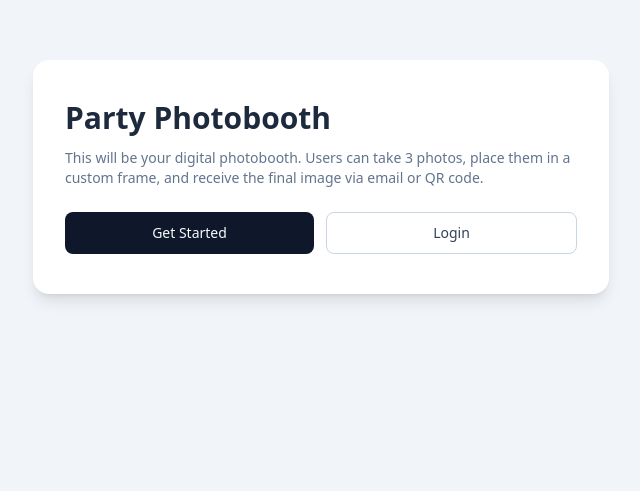
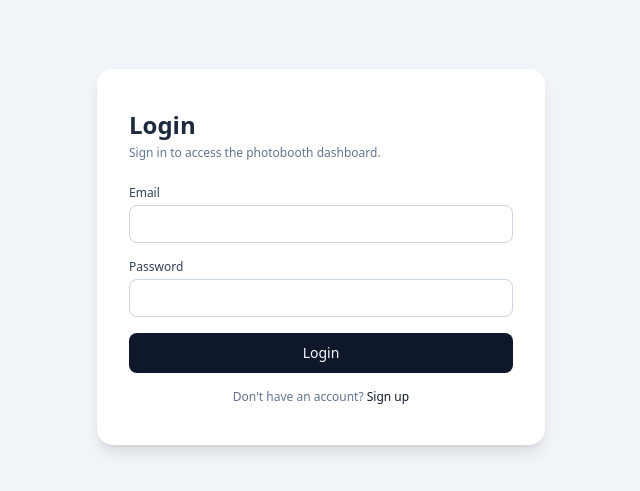
Before and after one commit to Bishru182/photobooth, a React app in the folder frontend/: page / in a window 1280 px wide. Shown: the part 143-634 px from the top of the page, without its empty margins (319-959 px from the left). Built offline with nearby package versions, Linux system fonts and the light colour scheme; the HTML template or start-up script is replaced by a standard one.

Commit message:
Set LoginPage as default route
Commented out the LandingPage route and set LoginPage as the default route at '/'. This change directs users to the login page when accessing the root URL.

```diff
--- a/frontend/src/App.jsx
+++ b/frontend/src/App.jsx
@@ -12,7 +12,8 @@
     <div className="min-h-screen bg-slate-100">
       <Routes>
         {/* Public routes */}
-        <Route path="/" element={<LandingPage />} />
+        {/* <Route path="/" element={<LandingPage />} /> */}
+        <Route path="/" element={<LoginPage />} />
         <Route path="/login" element={<LoginPage />} />
         <Route path="/signup" element={<SignupPage />} />
 
```
